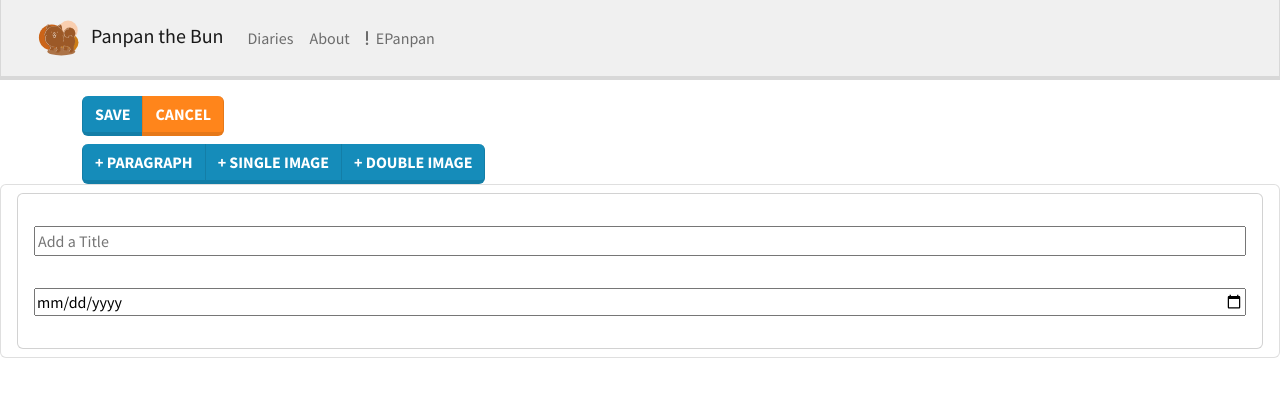
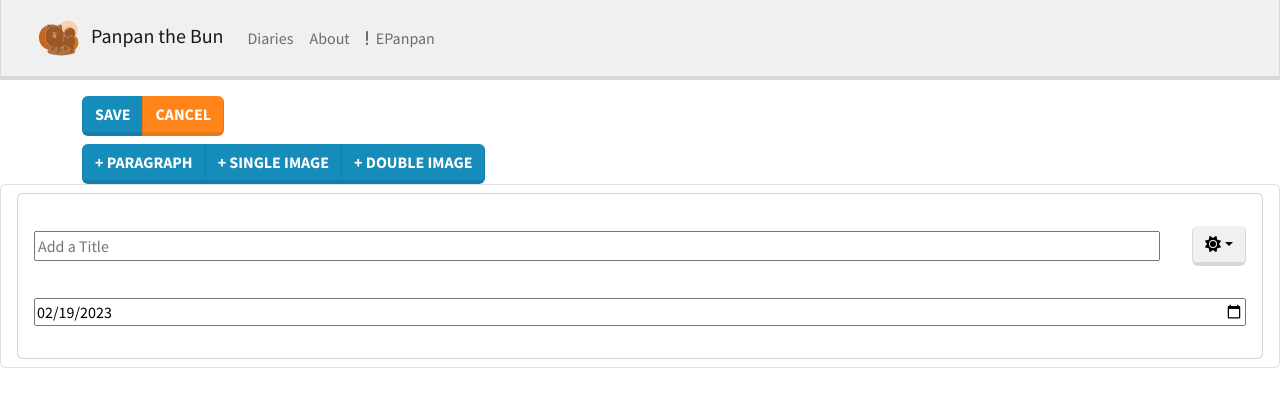
Before and after one commit to Emma3434/panpan_the_bun_web, a React (Create React App) app: page /edit in a window 1280 px wide. Shown: the top 406 px of the page. Built offline with nearby package versions, Linux system fonts and the light colour scheme.

Commit message:
Edit now working, also fixed diary one day difference issue

```diff
--- a/src/pages/DiaryList.js
+++ b/src/pages/DiaryList.js
@@ -69,12 +69,14 @@ function DiaryList() {
         if ((week === 0 && i < firstDayOfMonth) || day > daysInMonth) {
           cells.push(<Col key={`${week}-${i}`}></Col>);
         } else {
-          const diary = diaries.find(
-            (d) =>
-              new Date(d.date).getDate() === day &&
-              new Date(d.date).getMonth() === month &&
-              new Date(d.date).getFullYear() === year
-          );
+          const diary = diaries.find((d) => {
+            const diaryDate = new Date(d.date);
+            return (
+              diaryDate.getUTCDate() === day &&
+              diaryDate.getUTCMonth() === month &&
+              diaryDate.getUTCFullYear() === year
+            );
+          });
           const button = diary ? (
             <Button variant="primary" href={`/diaries/${diary._id}`}>
               {day}
--- a/src/pages/Edit.js
+++ b/src/pages/Edit.js
@@ -110,54 +110,129 @@
 
 
 
-import React, { useState } from 'react';
+import React, { useState, useEffect } from 'react';
 import Navbar from '../components/Navbar';
+
+import { useHistory } from 'react-router-dom';
 
 // rich text editor
 import { Editor, EditorState, RichUtils } from 'draft-js';
 import 'draft-js/dist/Draft.css';
 
 // toolbar
-import { Container, ButtonToolbar, ButtonGroup, Button } from 'react-bootstrap';
+import { Container, ButtonToolbar, ButtonGroup, Button, Dropdown } from 'react-bootstrap';
 import { ListGroup, Card } from 'react-bootstrap';
 
-function CreateBlog() {
+import { library } from '@fortawesome/fontawesome-svg-core';
+import { fas } from '@fortawesome/free-solid-svg-icons';
+import { FontAwesomeIcon } from '@fortawesome/react-fontawesome';
+import { faSun, faCloud, faCloudSun, faCloudShowersHeavy, faSnowflake, faBolt, faSmog } from '@fortawesome/free-solid-svg-icons';
+library.add(fas);
+
+function CreateDiary() {
 
   // Add components
   const [title, setTitle] = useState('');
   const [content, setContent] = useState([]);
   const [date, setDate] = useState('');
+  const [selectedIcon, setSelectedIcon] = useState(faSun);
+
+  useEffect(() => {
+    const today = new Date();
+    const formattedDate = `${today.getFullYear()}-${String(today.getMonth() + 1).padStart(2, '0')}-${String(today.getDate()).padStart(2, '0')}`;
+    setDate(formattedDate);
+  }, []);
+
+  const weatherIcons = [
+    faSun,
+    faCloud,
+    faCloudSun,
+    faCloudShowersHeavy,
+    faSnowflake,
+    faBolt,
+    faSmog,
+  ];
+
 
   const handleTitleChange = (e) => {
     setTitle(e.target.value);
   };
 
-  const handleContentChange = (e, index) => {
+  const handleIconChange = (icon) => {
+    setSelectedIcon(icon);
+  };
+
+  const handleContentChange = (e, index, captionSide) => {
     const newContent = [...content];
-    newContent[index] = e.target.value;
+    if (captionSide) {
+      newContent[index] = { ...newContent[index], [captionSide]: e.target.value };
+    } else {
+      newContent[index] = { ...newContent[index], value: e.target.value };
+    }
     setContent(newContent);
   };
 
+
+
   const handleAddParagraph = () => {
-    setContent([...content, 'paragraph']);
+    setContent([...content, { type: 'paragraph', value: '' }]);
   };
 
   const handleAddSingleImage = () => {
-    setContent([...content, 'single-image']);
+    setContent([...content, { type: 'single-image', value: '', caption: '' }]);
   };
 
   const handleAddDoubleImage = () => {
-    setContent([...content, 'double-image']);
+    setContent([...content, { type: 'double-image', leftCaption: '', rightCaption: '' }]);
   };
 
-  const handleSubmit = (e) => {
+
+
+
+  const history = useHistory();
+
+  const handleSubmit = async (e) => {
     e.preventDefault();
-    console.log({
-      title,
-      content,
-      date
+
+    // Map the content to the required format
+    const mappedContent = content.map((item) => {
+      if (typeof item === 'string') {
+        return { type: 'text', value: item };
+      } else {
+        return item;
+      }
     });
+
+    // Create an object with the required format
+    const diary = {
+      title: title,
+      date: date,
+      weather: selectedIcon.iconName,
+      content: mappedContent,
+    };
+
+    try {
+      // Post the diary to the server
+      const response = await fetch('http://localhost:3000/diaries', {
+        method: 'POST',
+        headers: {
+          'Content-Type': 'application/json',
+        },
+        body: JSON.stringify(diary), // stringify the diary object
+      });
+
+      const result = await response.json();
+      console.log('Diary created:', result);
+
+      // Redirect to the main page or any other page you want
+      history.push('/');
+    } catch (error) {
+      console.error('Error creating diary:', error);
+    }
   };
+
+
+
 
   const handleDateChange = (e) => {
     setDate(e.target.value);
@@ -171,7 +246,7 @@ function CreateBlog() {
       <Container className="mt-3">
         <ButtonToolbar>
           <ButtonGroup className="mr-2">
-            <Button variant="primary" type="submit">Save</Button>
+            <Button variant="primary" onClick={handleSubmit}>Save</Button>
             <Button variant="warning">Cancel</Button>
           </ButtonGroup>
         </ButtonToolbar>
@@ -192,43 +267,76 @@ function CreateBlog() {
         <ListGroup.Item>
           <Card>
             <Card.Body>
-            <form onSubmit={handleSubmit}>
+            <form>
 
-              <input type="text" id="title" name="title" value={title} onChange={handleTitleChange} style={{width: '100%', marginBottom: '1rem', marginTop: '1rem'}} placeholder="Add a Title" />
+            <div
+              style={{
+                display: 'flex',
+                justifyContent: 'space-between',
+                alignItems: 'center',
+                marginBottom: '1rem',
+                marginTop: '1rem',
+              }}
+            >
+              <input
+                type="text"
+                id="title"
+                name="title"
+                value={title}
+                onChange={handleTitleChange}
+                style={{ flex: 1, marginRight: '1rem' }}
+                placeholder="Add a Title"
+              />
+
+              <Dropdown style={{ marginLeft: '1rem' }}>
+                <Dropdown.Toggle variant="secondary" id="iconDropdown">
+                  <FontAwesomeIcon icon={selectedIcon} />
+                </Dropdown.Toggle>
+                <Dropdown.Menu>
+                  {weatherIcons.map((icon, index) => (
+                    <Dropdown.Item key={index} onClick={() => handleIconChange(icon)}>
+                      <FontAwesomeIcon icon={icon} />
+                    </Dropdown.Item>
+                  ))}
+                </Dropdown.Menu>
+              </Dropdown>
+            </div>
+
+
 
               <input type="date" id="date" name="date" value={date} onChange={handleDateChange} style={{width: '100%', marginBottom: '1rem', marginTop: '1rem'}}/>
 
               {content.map((item, index) => {
-                if (item === 'paragraph') {
+                if (item.type === 'paragraph') {
                   return (
-                    <div key={index} style={{marginBottom: '1rem', marginTop: '1rem'}}>
-                      <p style= {{marginBottom: '0.5rem'}}><strong>Paragraph</strong></p>
-                      <textarea value="" onChange={(e) => handleContentChange(e, index)} style={{width: '100%'}} placeholder="Enter paragraph text..." />
+                    <div key={index} style={{ marginBottom: '1rem', marginTop: '1rem' }}>
+                      <p style={{ marginBottom: '0.5rem' }}><strong>Paragraph</strong></p>
+                      <textarea value={item.value} onChange={(e) => handleContentChange(e, index)} style={{ width: '100%' }} placeholder="Enter paragraph text..." />
                     </div>
                   );
-                } else if (item === 'single-image') {
+                } else if (item.type === 'single-image') {
                   return (
-                    <div key={index} style={{marginBottom: '1rem', marginTop: '1rem'}}>
-                      <p style= {{marginBottom: '0.5rem'}}><strong>Single Image</strong></p>
-                      <input type="file" id={`single-image-${index}`} name={`single-image-${index}`} style={{width: '100%'}}/>
+                    <div key={index} style={{ marginBottom: '1rem', marginTop: '1rem' }}>
+                      <p style={{ marginBottom: '0.5rem' }}><strong>Single Image</strong></p>
+                      <input type="file" id={`single-image-${index}`} name={`single-image-${index}`} style={{ width: '100%' }} />
                       <img style={{ width: '100%', marginBottom: '0.5rem' }} />
-                      <textarea value="" onChange={(e) => handleContentChange(e, index)} style={{width: '100%'}} placeholder="Enter image caption..." />
+                      <textarea value={item.caption} onChange={(e) => handleContentChange(e, index, 'caption')} style={{ width: '100%' }} placeholder="Enter image caption..." />
                     </div>
                   );
-                } else if (item === 'double-image') {
+                } else if (item.type === 'double-image') {
                   return (
-                    <div key={index} style={{marginBottom: '1rem', marginTop: '1rem'}}>
-                      <p style= {{marginBottom: '0.5rem'}}><strong>Double Images</strong></p>
+                    <div key={index} style={{ marginBottom: '1rem', marginTop: '1rem' }}>
+                      <p style={{ marginBottom: '0.5rem' }}><strong>Double Images</strong></p>
                       <div className="row">
                         <div className="col">
                           <input className="diary-single-image-input" type="file" style={{ width: '100%', marginBottom: '0.5rem' }} />
                           <img style={{ width: '100%', marginBottom: '0.5rem' }} />
-                          <textarea className="diary-single-image-caption-input" placeholder="Caption" style={{ width: '100%' }}></textarea>
+                          <textarea className="diary-single-image-caption-input" value={item.leftCaption} onChange={(e) => handleContentChange(e, index, 'leftCaption')} placeholder="Caption" style={{ width: '100%' }} />
                         </div>
                         <div className="col">
                           <input className="diary-single-image-input" type="file" style={{ width: '100%', marginBottom: '0.5rem' }} />
                           <img style={{ width: '100%', marginBottom: '0.5rem' }} />
-                          <textarea className="diary-single-image-caption-input" placeholder="Caption" style={{ width: '100%' }}></textarea>
+                          <textarea className="diary-single-image-caption-input" value={item.rightCaption} onChange={(e) => handleContentChange(e, index, 'rightCaption')} placeholder="Caption" style={{ width: '100%' }} />
                         </div>
                       </div>
                     </div>
@@ -249,4 +357,4 @@ function CreateBlog() {
   );
 }
 
-export default CreateBlog;
+export default CreateDiary;
```
